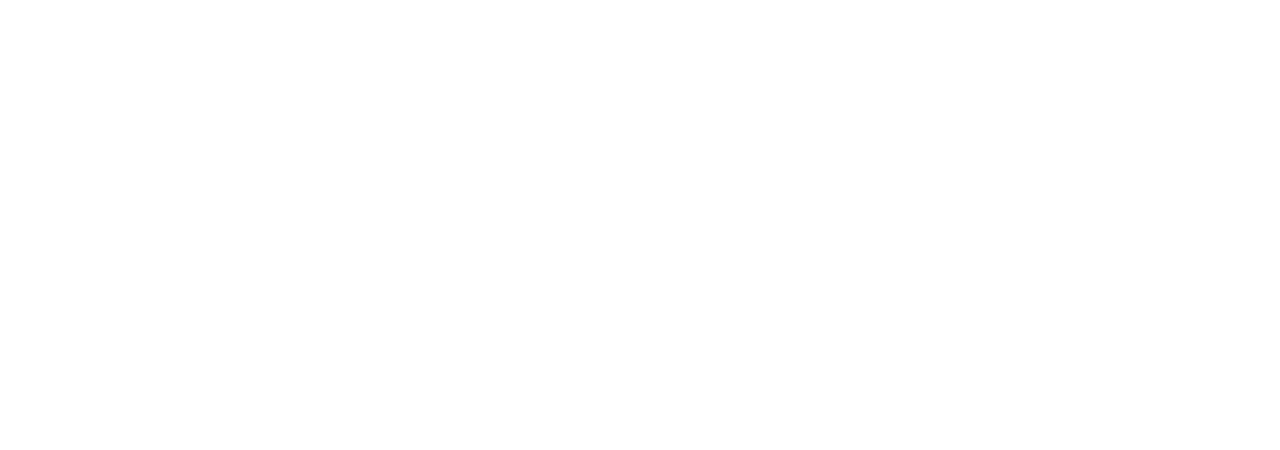
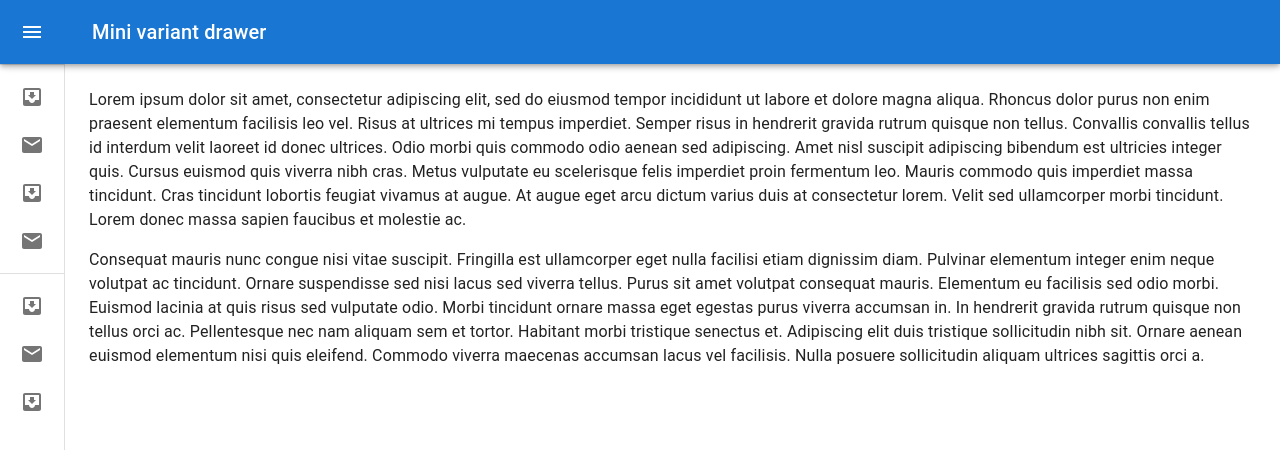
Before and after one commit to blanlewis/my-react-concepts, a Next.js app: page / in a window 1280 px wide. Shown: the top 450 px of the page. Built offline with nearby package versions, Linux system fonts and the light colour scheme.

Commit message:
updated mini drawer

```diff
--- a/app/page.tsx
+++ b/app/page.tsx
@@ -1,6 +1,7 @@
+"use client";
+import CommonMiniDrawerLayout from "@/components/CommonMiniDrawerLayout";
 export default function Home() {
   return (
-    <>
-    </>
+      <CommonMiniDrawerLayout />
   );
 }
--- /dev/null
+++ b/components/CommonMiniDrawerLayout/CommonMiniDrawerLayout.tsx
@@ -0,0 +1,286 @@
+import * as React from 'react';
+import { styled, useTheme, Theme, CSSObject } from '@mui/material/styles';
+import Box from '@mui/material/Box';
+import MuiDrawer from '@mui/material/Drawer';
+import MuiAppBar, { AppBarProps as MuiAppBarProps } from '@mui/material/AppBar';
+import Toolbar from '@mui/material/Toolbar';
+import List from '@mui/material/List';
+import CssBaseline from '@mui/material/CssBaseline';
+import Typography from '@mui/material/Typography';
+import Divider from '@mui/material/Divider';
+import IconButton from '@mui/material/IconButton';
+import MenuIcon from '@mui/icons-material/Menu';
+import ChevronLeftIcon from '@mui/icons-material/ChevronLeft';
+import ChevronRightIcon from '@mui/icons-material/ChevronRight';
+import ListItem from '@mui/material/ListItem';
+import ListItemButton from '@mui/material/ListItemButton';
+import ListItemIcon from '@mui/material/ListItemIcon';
+import ListItemText from '@mui/material/ListItemText';
+import InboxIcon from '@mui/icons-material/MoveToInbox';
+import MailIcon from '@mui/icons-material/Mail';
+
+const drawerWidth = 240;
+
+const openedMixin = (theme: Theme): CSSObject => ({
+  width: drawerWidth,
+  transition: theme.transitions.create('width', {
+    easing: theme.transitions.easing.sharp,
+    duration: theme.transitions.duration.enteringScreen,
+  }),
+  overflowX: 'hidden',
+});
+
+const closedMixin = (theme: Theme): CSSObject => ({
+  transition: theme.transitions.create('width', {
+    easing: theme.transitions.easing.sharp,
+    duration: theme.transitions.duration.leavingScreen,
+  }),
+  overflowX: 'hidden',
+  width: `calc(${theme.spacing(7)} + 1px)`,
+  [theme.breakpoints.up('sm')]: {
+    width: `calc(${theme.spacing(8)} + 1px)`,
+  },
+});
+
+const DrawerHeader = styled('div')(({ theme }) => ({
+  display: 'flex',
+  alignItems: 'center',
+  justifyContent: 'flex-end',
+  padding: theme.spacing(0, 1),
+  // necessary for content to be below app bar
+  ...theme.mixins.toolbar,
+}));
+
+interface AppBarProps extends MuiAppBarProps {
+  open?: boolean;
+}
+
+const AppBar = styled(MuiAppBar, {
+  shouldForwardProp: (prop) => prop !== 'open',
+})<AppBarProps>(({ theme }) => ({
+  zIndex: theme.zIndex.drawer + 1,
+  transition: theme.transitions.create(['width', 'margin'], {
+    easing: theme.transitions.easing.sharp,
+    duration: theme.transitions.duration.leavingScreen,
+  }),
+  variants: [
+    {
+      props: ({ open }) => open,
+      style: {
+        marginLeft: drawerWidth,
+        width: `calc(100% - ${drawerWidth}px)`,
+        transition: theme.transitions.create(['width', 'margin'], {
+          easing: theme.transitions.easing.sharp,
+          duration: theme.transitions.duration.enteringScreen,
+        }),
+      },
+    },
+  ],
+}));
+
+const Drawer = styled(MuiDrawer, { shouldForwardProp: (prop) => prop !== 'open' })(
+  ({ theme }) => ({
+    width: drawerWidth,
+    flexShrink: 0,
+    whiteSpace: 'nowrap',
+    boxSizing: 'border-box',
+    variants: [
+      {
+        props: ({ open }) => open,
+        style: {
+          ...openedMixin(theme),
+          '& .MuiDrawer-paper': openedMixin(theme),
+        },
+      },
+      {
+        props: ({ open }) => !open,
+        style: {
+          ...closedMixin(theme),
+          '& .MuiDrawer-paper': closedMixin(theme),
+        },
+      },
+    ],
+  }),
+);
+
+const CommonMiniDrawerLayout = () => {
+  const theme = useTheme();
+  const [open, setOpen] = React.useState(false);
+
+  const handleDrawerOpen = () => {
+    setOpen(true);
+  };
+
+  const handleDrawerClose = () => {
+    setOpen(false);
+  };
+
+  return (
+    <Box sx={{ display: 'flex' }}>
+      <CssBaseline />
+      <AppBar position="fixed" open={open}>
+        <Toolbar>
+          <IconButton
+            color="inherit"
+            aria-label="open drawer"
+            onClick={handleDrawerOpen}
+            edge="start"
+            sx={[
+              {
+                marginRight: 5,
+              },
+              open && { display: 'none' },
+            ]}
+          >
+            <MenuIcon />
+          </IconButton>
+          <Typography variant="h6" noWrap component="div">
+            Mini variant drawer
+          </Typography>
+        </Toolbar>
+      </AppBar>
+      <Drawer variant="permanent" open={open}>
+        <DrawerHeader>
+          <IconButton onClick={handleDrawerClose}>
+            {theme.direction === 'rtl' ? <ChevronRightIcon /> : <ChevronLeftIcon />}
+          </IconButton>
+        </DrawerHeader>
+        <Divider />
+        <List>
+          {['Inbox', 'Starred', 'Send email', 'Drafts'].map((text, index) => (
+            <ListItem key={text} disablePadding sx={{ display: 'block' }}>
+              <ListItemButton
+                sx={[
+                  {
+                    minHeight: 48,
+                    px: 2.5,
+                  },
+                  open
+                    ? {
+                        justifyContent: 'initial',
+                      }
+                    : {
+                        justifyContent: 'center',
+                      },
+                ]}
+              >
+                <ListItemIcon
+                  sx={[
+                    {
+                      minWidth: 0,
+                      justifyContent: 'center',
+                    },
+                    open
+                      ? {
+                          mr: 3,
+                        }
+                      : {
+                          mr: 'auto',
+                        },
+                  ]}
+                >
+                  {index % 2 === 0 ? <InboxIcon /> : <MailIcon />}
+                </ListItemIcon>
+                <ListItemText
+                  primary={text}
+                  sx={[
+                    open
+                      ? {
+                          opacity: 1,
+                        }
+                      : {
+                          opacity: 0,
+                        },
+                  ]}
+                />
+              </ListItemButton>
+            </ListItem>
+          ))}
+        </List>
+        <Divider />
+        <List>
+          {['All mail', 'Trash', 'Spam'].map((text, index) => (
+            <ListItem key={text} disablePadding sx={{ display: 'block' }}>
+              <ListItemButton
+                sx={[
+                  {
+                    minHeight: 48,
+                    px: 2.5,
+                  },
+                  open
+                    ? {
+                        justifyContent: 'initial',
+                      }
+                    : {
+                        justifyContent: 'center',
+                      },
+                ]}
+              >
+                <ListItemIcon
+                  sx={[
+                    {
+                      minWidth: 0,
+                      justifyContent: 'center',
+                    },
+                    open
+                      ? {
+                          mr: 3,
+                        }
+                      : {
+                          mr: 'auto',
+                        },
+                  ]}
+                >
+                  {index % 2 === 0 ? <InboxIcon /> : <MailIcon />}
+                </ListItemIcon>
+                <ListItemText
+                  primary={text}
+                  sx={[
+                    open
+                      ? {
+                          opacity: 1,
+                        }
+                      : {
+                          opacity: 0,
+                        },
+                  ]}
+                />
+              </ListItemButton>
+            </ListItem>
+          ))}
+        </List>
+      </Drawer>
+      <Box component="main" sx={{ flexGrow: 1, p: 3 }}>
+        <DrawerHeader />
+        <Typography sx={{ marginBottom: 2 }}>
+          Lorem ipsum dolor sit amet, consectetur adipiscing elit, sed do eiusmod
+          tempor incididunt ut labore et dolore magna aliqua. Rhoncus dolor purus non
+          enim praesent elementum facilisis leo vel. Risus at ultrices mi tempus
+          imperdiet. Semper risus in hendrerit gravida rutrum quisque non tellus.
+          Convallis convallis tellus id interdum velit laoreet id donec ultrices.
+          Odio morbi quis commodo odio aenean sed adipiscing. Amet nisl suscipit
+          adipiscing bibendum est ultricies integer quis. Cursus euismod quis viverra
+          nibh cras. Metus vulputate eu scelerisque felis imperdiet proin fermentum
+          leo. Mauris commodo quis imperdiet massa tincidunt. Cras tincidunt lobortis
+          feugiat vivamus at augue. At augue eget arcu dictum varius duis at
+          consectetur lorem. Velit sed ullamcorper morbi tincidunt. Lorem donec massa
+          sapien faucibus et molestie ac.
+        </Typography>
+        <Typography sx={{ marginBottom: 2 }}>
+          Consequat mauris nunc congue nisi vitae suscipit. Fringilla est ullamcorper
+          eget nulla facilisi etiam dignissim diam. Pulvinar elementum integer enim
+          neque volutpat ac tincidunt. Ornare suspendisse sed nisi lacus sed viverra
+          tellus. Purus sit amet volutpat consequat mauris. Elementum eu facilisis
+          sed odio morbi. Euismod lacinia at quis risus sed vulputate odio. Morbi
+          tincidunt ornare massa eget egestas purus viverra accumsan in. In hendrerit
+          gravida rutrum quisque non tellus orci ac. Pellentesque nec nam aliquam sem
+          et tortor. Habitant morbi tristique senectus et. Adipiscing elit duis
+          tristique sollicitudin nibh sit. Ornare aenean euismod elementum nisi quis
+          eleifend. Commodo viverra maecenas accumsan lacus vel facilisis. Nulla
+          posuere sollicitudin aliquam ultrices sagittis orci a.
+        </Typography>
+      </Box>
+    </Box>
+  );
+}
+export default CommonMiniDrawerLayout;
--- /dev/null
+++ b/components/CommonMiniDrawerLayout/index.ts
@@ -0,0 +1 @@
+export {default} from "./CommonMiniDrawerLayout";
--- a/package.json
+++ b/package.json
@@ -9,6 +9,10 @@
     "lint": "eslint"
   },
   "dependencies": {
+    "@emotion/react": "^11.14.0",
+    "@emotion/styled": "^11.14.1",
+    "@mui/icons-material": "^9.0.0",
+    "@mui/material": "^9.0.0",
     "next": "16.2.4",
     "react": "19.2.4",
     "react-dom": "19.2.4"
```
Also changed, not shown: 1 other file (tests, documents, lock files or other folders).
